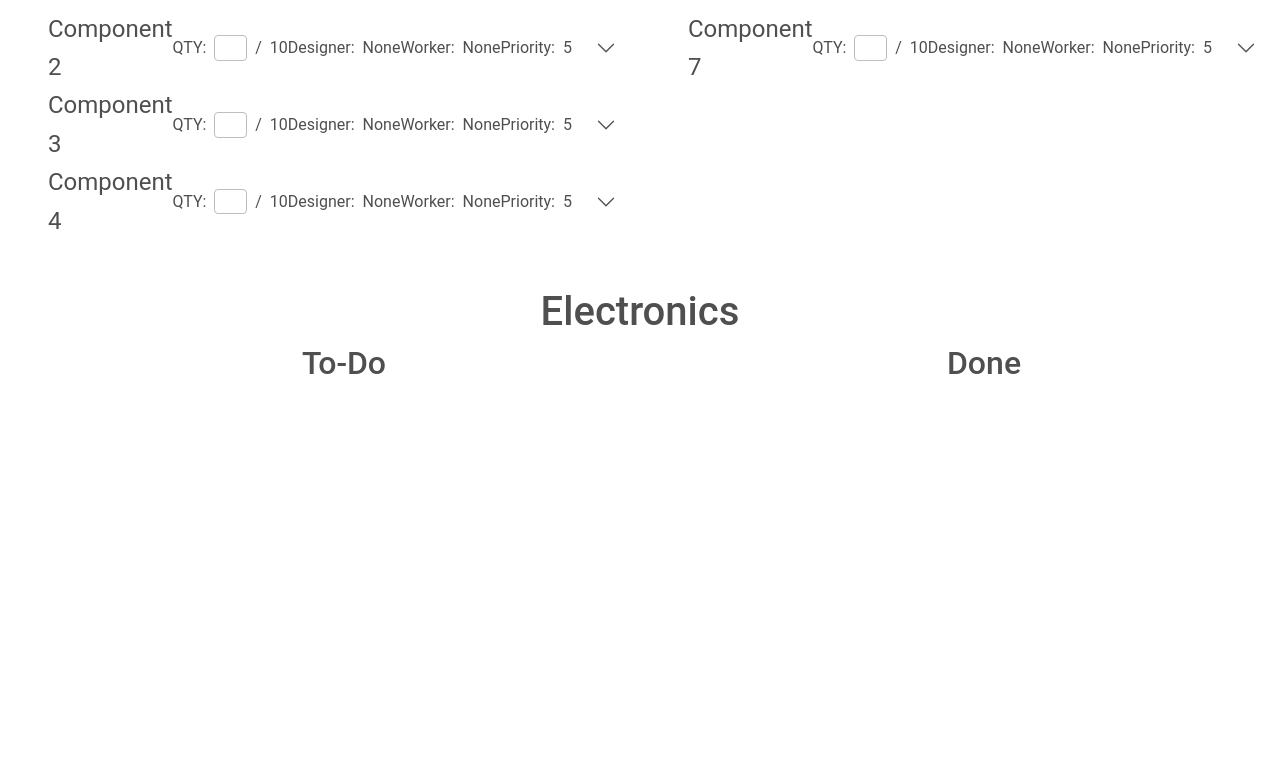
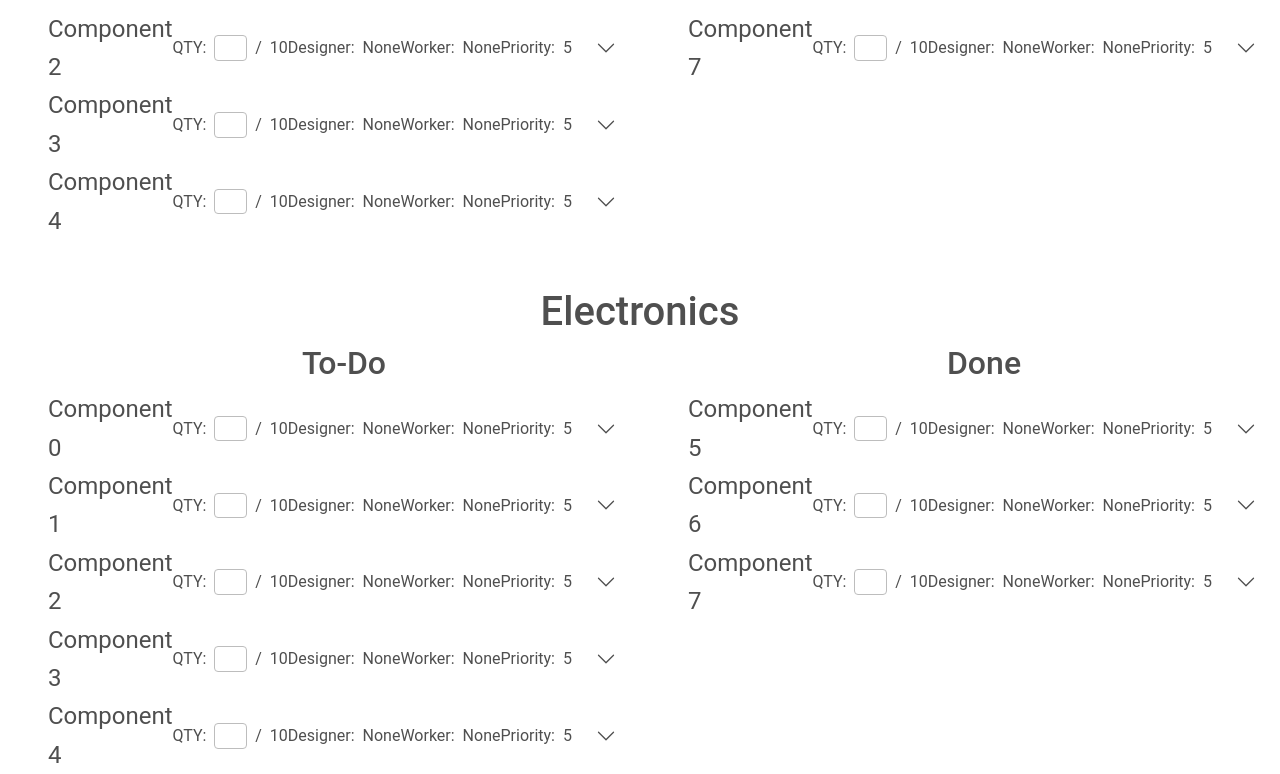
Before and after one commit to Object-Obejct-mitr/B2RFrontend, a Vue app in the folder B2RFrontend/: page /progress in a window 1280 px wide. Shown: the part 401-1175 px from the top of the page. Before the commit the page ends 800 px from the top, so only its background shows below. Built offline with nearby package versions, Linux system fonts and the light colour scheme.

Commit message:
adding more defualt data

```diff
--- a/B2RFrontend/src/views/ProgressView.vue
+++ b/B2RFrontend/src/views/ProgressView.vue
@@ -70,10 +70,22 @@ export default {
                     {name:"Component 2", id:2},
                     {name:"Component 3", id:3},
                     {name:"Component 4",id: 4}
+                ],
+                Electronics: [
+                    {name: "Component 0", id: 0},
+                    {name:"Component 1", id:1},
+                    {name:"Component 2", id:2},
+                    {name:"Component 3", id:3},
+                    {name:"Component 4",id: 4}
                 ]
             },
             done: {
                 Drivetrain: [
+                    {name:"Component 5", id:5},
+                    {name:"Component 6", id:6},
+                    {name:"Component 7", id:7}
+                ],
+                Electronics: [
                     {name:"Component 5", id:5},
                     {name:"Component 6", id:6},
                     {name:"Component 7", id:7}
@@ -91,12 +103,8 @@ export default {
     },
     methods: {
         onChange(event) {
-            console.log(event)
-            console.log(toRaw(this.todo))
-            console.log(toRaw(this.done))
-            // this.drag = !this.drag
-            // this.$forceUpdate();
-            console.log(this.test++);
+            event[0]
+            // this is where you can make API calls to update the database
         }
     }
 
```
